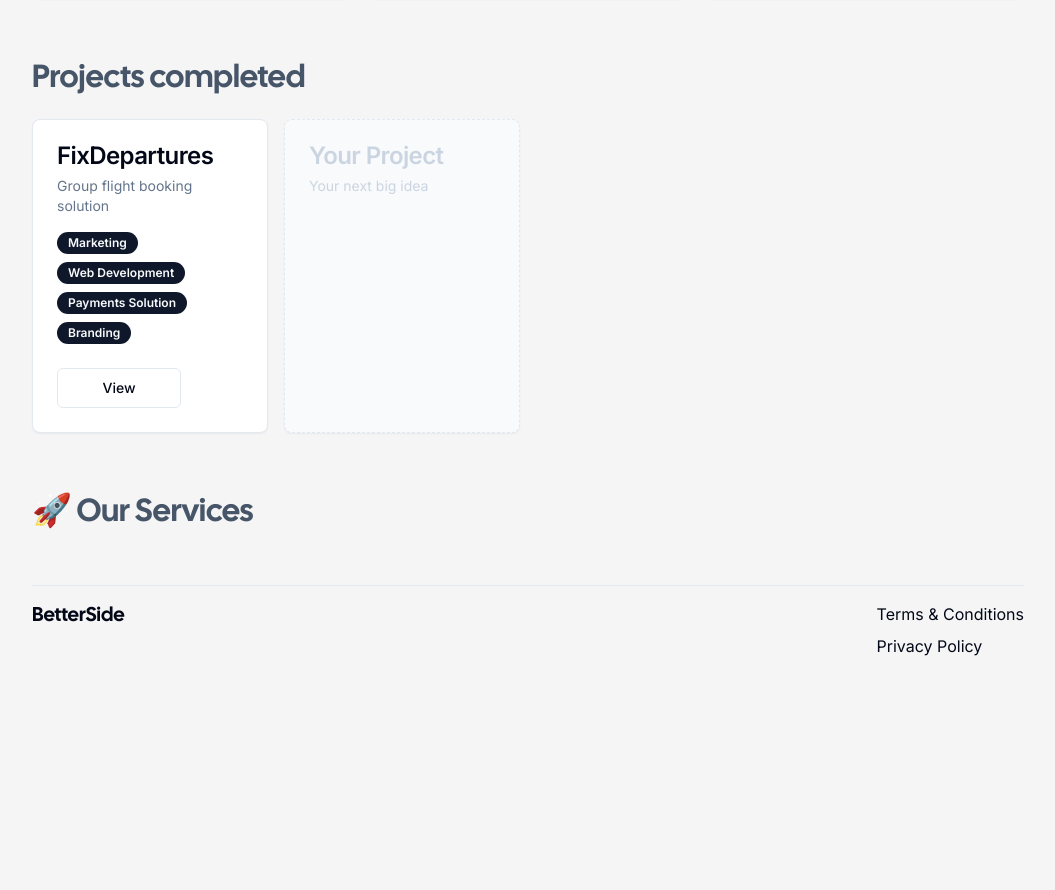
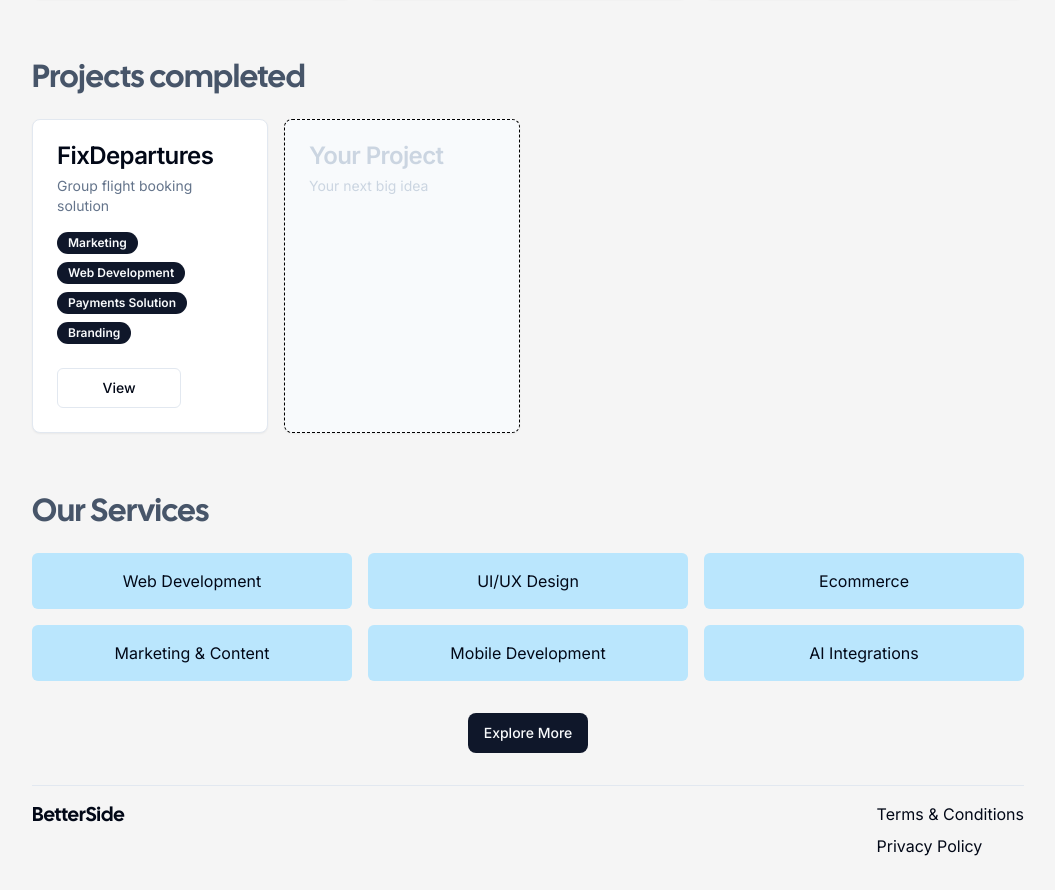
Before and after one commit to yashsharma999/agency-concept, a Next.js app: page / in a window 1280 px wide. Shown: the part 1353-2243 px from the top of the page, without its empty margins (112-1167 px from the left). Before the commit the page ends 2043 px from the top, so only its background shows below. Built offline with nearby package versions, Linux system fonts and the light colour scheme.

Commit message:
feat: services

```diff
--- a/src/components/Projects.jsx
+++ b/src/components/Projects.jsx
@@ -26,7 +26,7 @@ export default function Projects() {
             link={project?.link}
           />
         ))}
-        <Card className='border-dashed bg-slate-50'>
+        <Card className='border-black border-dashed bg-slate-50'>
           <CardContent className='pt-4'>
             <CardTitle className='my-2 text-slate-300'>
               {'Your Project'}
--- a/src/components/ServicesOffered.jsx
+++ b/src/components/ServicesOffered.jsx
@@ -1,10 +1,41 @@
+import Link from 'next/link';
 import React from 'react';
 import SubMenu from './common/SubMenu';
+import { Button } from './ui/button';
 
 export default function ServicesOffered() {
   return (
     <section className='px-4 mt-10 pb-4'>
-      <SubMenu label={'🚀 Our Services'} />
+      <SubMenu label={'Our Services'} />
+      <div className='text-center grid grid-cols-3 gap-4'>
+        {servicesArr?.map((item, i) => (
+          <div className='p-4 rounded-md bg-sky-200	' key={i}>
+            {item.title}
+          </div>
+        ))}
+      </div>
+      <div className='mt-8 flex justify-center '>
+        <Link href={'/products'}>
+          <Button className='rounded-lg'>Explore More</Button>
+        </Link>
+      </div>
     </section>
   );
 }
+
+const servicesArr = [
+  { title: 'Web Development' },
+  { title: 'UI/UX Design' },
+  {
+    title: 'Ecommerce',
+  },
+  {
+    title: 'Marketing & Content',
+  },
+  {
+    title: 'Mobile Development',
+  },
+  {
+    title: 'AI Integrations',
+  },
+];
```
